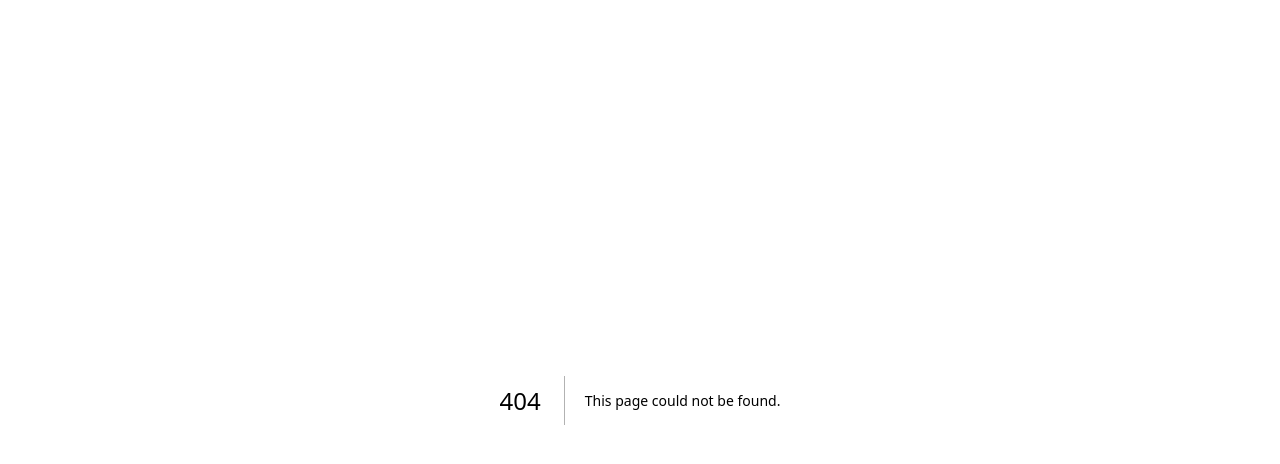
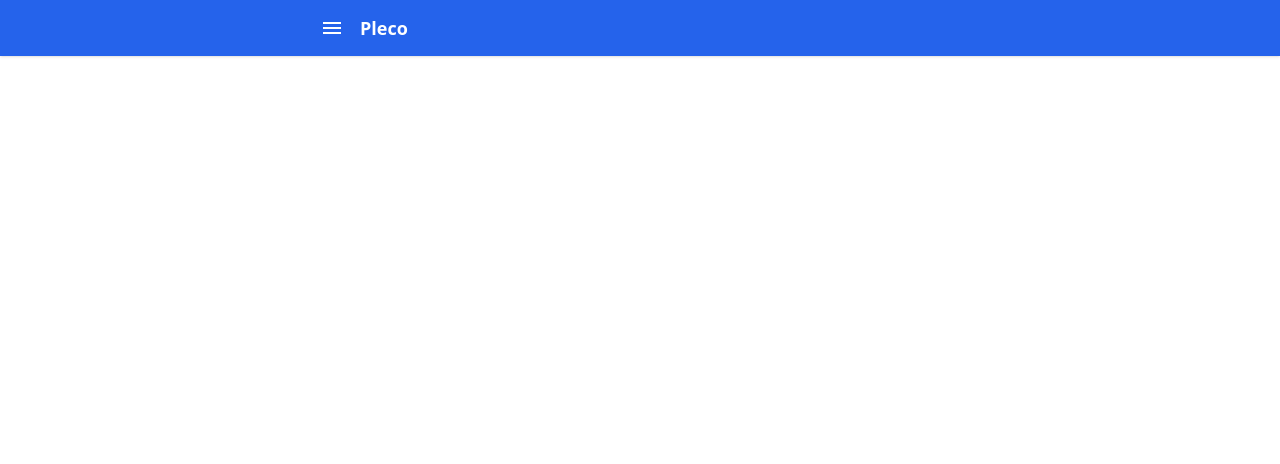
Before and after one commit to bryanjenningz/japanese-dictionary, a Next.js app: page /flashcard-test in a window 1280 px wide. Before the commit this address had no page. Shown: the top 464 px of the page. Built offline with nearby package versions, Linux system fonts and the light colour scheme.

Commit message:
Add flashcard test page

```diff
--- /dev/null
+++ b/src/pages/flashcard-test.tsx
@@ -0,0 +1,32 @@
+import { useState } from "react";
+import { SideMenu } from "~/components/SideMenu";
+import { classNames } from "~/utils/classNames";
+import { type DarkModeState, useDarkModeStore } from "~/stores/darkModeStore";
+import { useStore } from "~/stores/useStore";
+import { SimpleHeader } from "~/components/SimpleHeader";
+
+export default function FlashcardTest() {
+  const isDarkMode = useStore<DarkModeState, DarkModeState["isDarkMode"]>(
+    useDarkModeStore,
+    (x) => x.isDarkMode
+  );
+  const [isSideMenuOpen, setIsSideMenuOpen] = useState(false);
+
+  return (
+    <main
+      className={classNames(
+        "flex min-h-screen flex-col items-center",
+        isDarkMode ? "bg-black text-white" : "bg-white text-black"
+      )}
+    >
+      <SimpleHeader openSideMenu={() => setIsSideMenuOpen(true)} />
+
+      <SideMenu
+        isSideMenuOpen={isSideMenuOpen}
+        closeSideMenu={() => setIsSideMenuOpen(false)}
+      />
+
+      <div className="flex w-full max-w-2xl flex-col gap-3 p-4"></div>
+    </main>
+  );
+}
--- a/src/pages/new-flashcard-test.tsx
+++ b/src/pages/new-flashcard-test.tsx
@@ -10,8 +10,10 @@ import {
   flashcardTestMaxCardsOptions,
 } from "~/stores/flashcardStore";
 import { Modal } from "~/components/Modal";
+import { useRouter } from "next/router";
 
 export default function NewFlashcardTest() {
+  const router = useRouter();
   const isDarkMode = useStore<DarkModeState, DarkModeState["isDarkMode"]>(
     useDarkModeStore,
     (x) => x.isDarkMode
@@ -25,6 +27,9 @@ export default function NewFlashcardTest() {
   const setFlashcardTestMaxCards = useFlashcardStore(
     (x) => x.setFlashcardTestMaxCards
   );
+  const startNewFlashcardTest = useFlashcardStore(
+    (x) => x.startNewFlashcardTest
+  );
 
   const [isModalShown, setIsModalShown] = useState(false);
 
@@ -32,7 +37,10 @@ export default function NewFlashcardTest() {
     {
       heading: "Start",
       buttonContent: <>Begin Test Session</>,
-      onClick: () => void 0,
+      onClick: () => {
+        startNewFlashcardTest();
+        void router.replace("/flashcard-test");
+      },
     },
     {
       heading: "Basic Settings",
```
